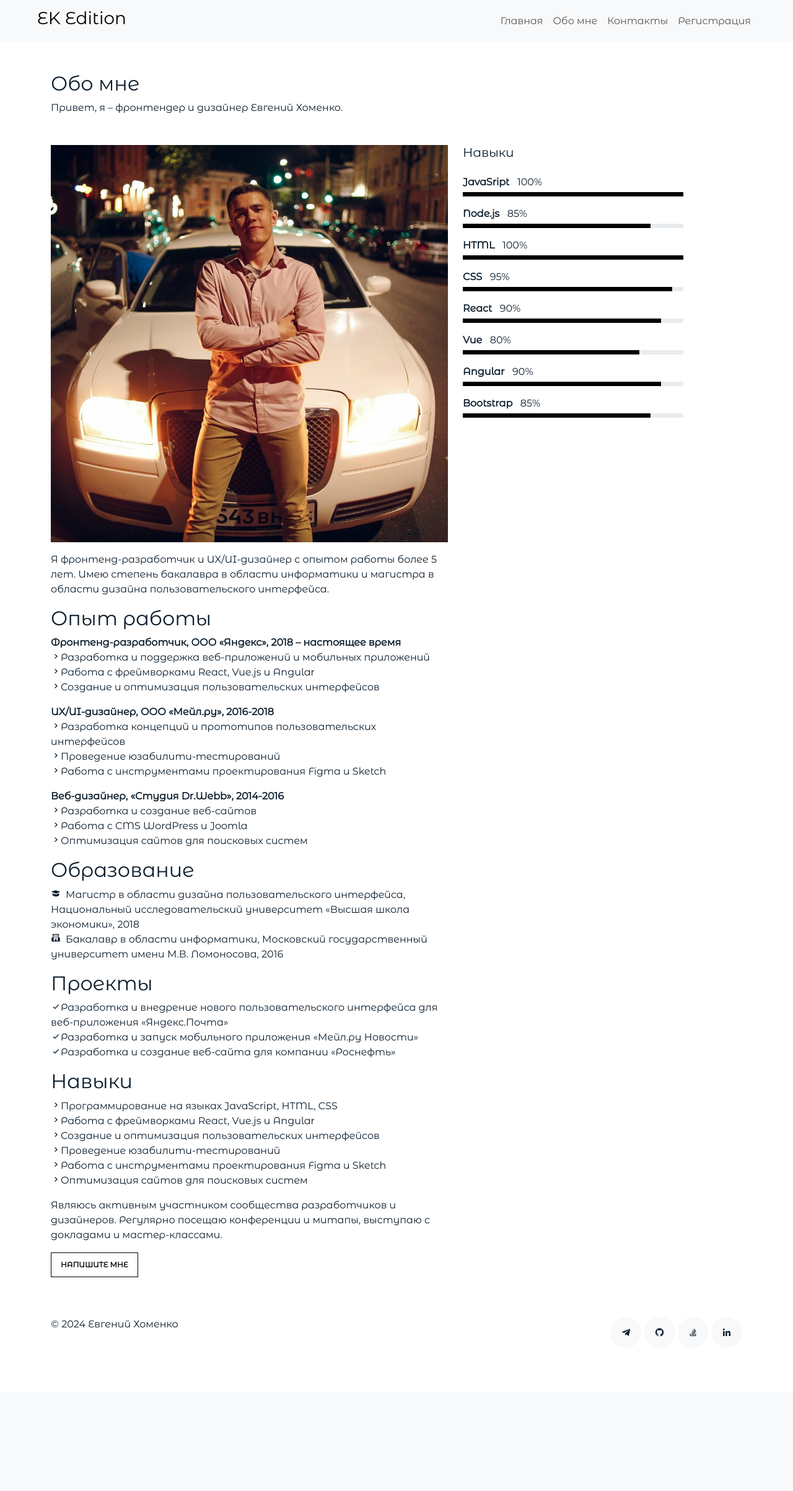
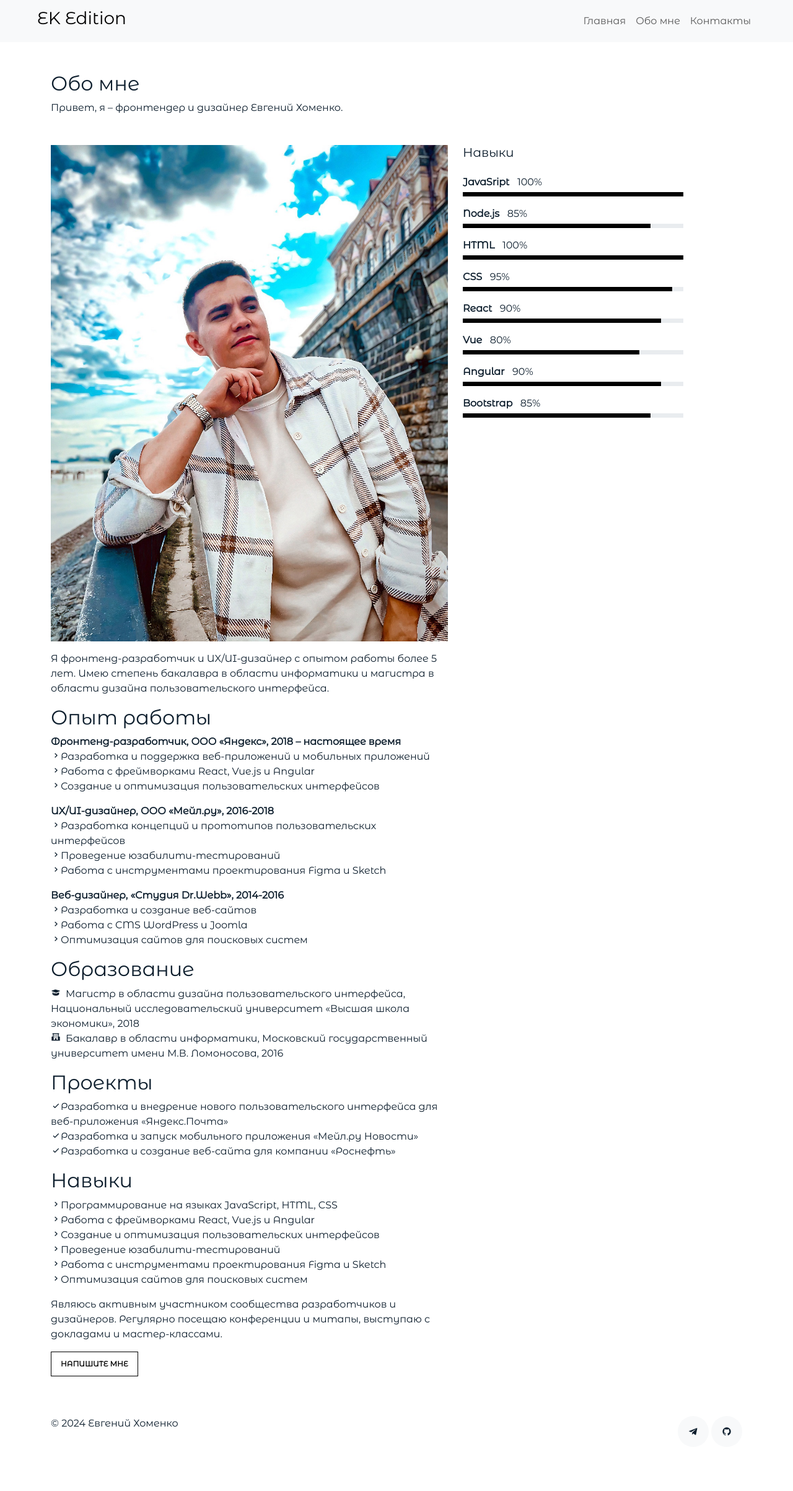
Before and after one commit to d3rzk1e/django_portfolio-main, a Django app: page /about/ in a window 1280 px wide. Shown: the whole page at 62% size. Before the commit the page ends 2157 px from the top, so only its background shows below. Run offline with Django 5.2, Linux system fonts and the light colour scheme; data comes from the database, SQL or seed files in the repository; both versions use the stored data as it was after the commit; some libraries are stand-ins or nearby versions.

Commit message:
Изменение стиля
Изменение стиля

```diff
--- a/config/settings.py
+++ b/config/settings.py
@@ -25,6 +25,8 @@ INSTALLED_APPS = [
     'django.contrib.sessions',
     'django.contrib.messages',
     'django.contrib.staticfiles',
+
+
 ]
 
 MIDDLEWARE = [
--- a/portfolio/templates/base.html
+++ b/portfolio/templates/base.html
@@ -36,9 +36,6 @@
                   <li class="nav-item">
                      <a class="nav-link" href="{% url 'contact' %}">Контакты</a>
                   </li>
-                  <li class="nav-item">
-                     <a class="nav-link" href="{% url 'work.link' %}">Регистрация</a>
-                  </li>
                </ul>
             </div>
          </div>
@@ -67,9 +64,7 @@
                </div>
                <div class="col-sm-6 social text-md-end">
                   <a href="#"><span class="bx bxl-telegram"></span></a>
-                  <a href="#"><span class="bx bxl-github"></span></a>
-                  <a href="#"><span class="bx bxl-stack-overflow"></span></a>
-                  <a href="#"><span class="bx bxl-linkedin"></span></a>
+                  <a href="https://github.com/d3rzk1e"><span class="bx bxl-github"></span></a>
                </div>
             </div>
          </div>
--- a/portfolio/views.py
+++ b/portfolio/views.py
@@ -1,6 +1,7 @@
 from django.shortcuts import render, redirect, get_object_or_404
 from django.contrib import messages
 from .models import Author, Category, Work, Service, Testimony, Item, Message
+
 
 def index(request):
     categories = Category.objects.all()
```
Also changed, not shown: db.sqlite3, media/author/profile.jpg.
